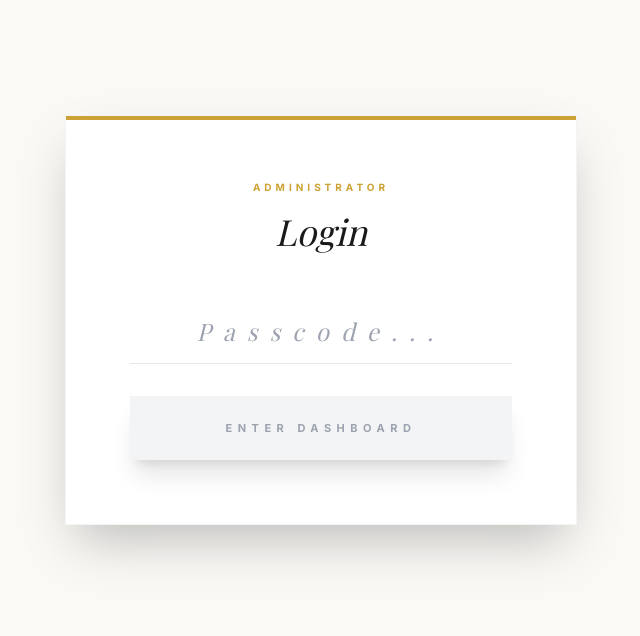
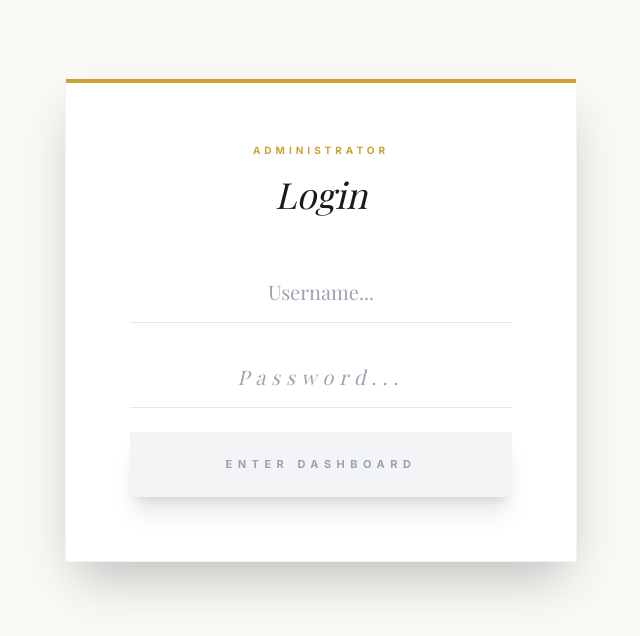
Before and after one commit to mateejan1122-source/Bag-s-jlen, a React (Vite) app: page /admin in a window 1280 px wide. Shown: the top 636 px of the page, without its empty margins (319-959 px from the left). Built offline with nearby package versions, Linux system fonts and the light colour scheme; no server answers; the database is empty; a web font is replaced by a local one.

Commit message:
Update admin login to use username/password from settings

```diff
--- a/pages/AdminDashboard.tsx
+++ b/pages/AdminDashboard.tsx
@@ -19,7 +19,8 @@ type AdminTab = 'reservations' | 'menu' | 'pages' | 'content' | 'events' | 'gall
 export const AdminDashboard: React.FC<{ language: Language }> = ({ language }) => {
     const [isAuthenticated, setIsAuthenticated] = useState(false);
     const [userRole, setUserRole] = useState<'admin' | 'editor'>('admin');
-    const [passcode, setPasscode] = useState('');
+    const [username, setUsername] = useState('');
+    const [password, setPassword] = useState('');
     const [error, setError] = useState('');
     const [activeTab, setActiveTab] = useState<AdminTab>('reservations');
     const [isSidebarOpen, setIsSidebarOpen] = useState(true);
@@ -31,28 +32,31 @@ export const AdminDashboard: React.FC<{ language: Language }> = ({ language }) =
     // UI States
     const [loading, setLoading] = useState(false);
 
-    const correctPasscode = '8410';
-
     const handleLogin = async (e: React.FormEvent) => {
         e.preventDefault();
         setLoading(true);
         try {
-            if (passcode === correctPasscode) {
+            // Fetch credentials from settings
+            const { data: settingsData } = await supabase.from('settings').select('*').in('key', ['admin_username', 'admin_password']);
+
+            let currentUsername = 'admin'; // fallback
+            let currentPassword = '8410'; // fallback
+
+            if (settingsData) {
+                const dbUser = settingsData.find(s => s.key === 'admin_username')?.value;
+                const dbPass = settingsData.find(s => s.key === 'admin_password')?.value;
+                if (dbUser) currentUsername = dbUser;
+                if (dbPass) currentPassword = dbPass;
+            }
+
+            if (username === currentUsername && password === currentPassword) {
                 setUserRole('admin');
                 setIsAuthenticated(true);
                 setError('');
                 fetchData();
             } else {
-                const { data, error } = await supabase.from('admin_users').select('*').eq('passcode', passcode).single();
-                if (error || !data) {
-                    setError(language === 'da' ? 'Forkert adgangskode' : 'Incorrect passcode');
-                    setPasscode('');
-                } else {
-                    setUserRole(data.role || 'editor');
-                    setIsAuthenticated(true);
-                    setError('');
-                    fetchData();
-                }
+                setError(language === 'da' ? 'Forkert brugernavn eller adgangskode' : 'Incorrect username or password');
+                setPassword('');
             }
         } catch (err) {
             setError('Login failed');
@@ -73,22 +77,29 @@ export const AdminDashboard: React.FC<{ language: Language }> = ({ language }) =
                     <span className="text-[#CDA235] text-[10px] font-bold tracking-[0.4em] uppercase block mb-4">ADMINISTRATOR</span>
                     <h2 className="text-4xl serif italic text-[#1a1a1a] mb-12">Login</h2>
 
-                    <form onSubmit={handleLogin} className="space-y-8">
-                        <div className="flex flex-col gap-3">
+                    <form onSubmit={handleLogin} className="space-y-6">
+                        <div className="flex flex-col gap-4">
+                            <input
+                                type="text"
+                                value={username}
+                                onChange={(e) => setUsername(e.target.value)}
+                                placeholder="Username..."
+                                autoCapitalize="none"
+                                className="border-b border-gray-200 py-4 text-center text-xl outline-none focus:border-[#CDA235] serif bg-transparent"
+                            />
                             <input
                                 type="password"
-                                value={passcode}
-                                onChange={(e) => setPasscode(e.target.value)}
-                                placeholder="Passcode..."
-                                className="border-b border-gray-200 py-4 text-center text-2xl tracking-[0.5em] outline-none focus:border-[#CDA235] serif italic bg-transparent"
+                                value={password}
+                                onChange={(e) => setPassword(e.target.value)}
+                                placeholder="Password..."
+                                className="border-b border-gray-200 py-4 text-center text-xl tracking-[0.3em] outline-none focus:border-[#CDA235] serif italic bg-transparent mt-2"
                             />
                         </div>
-                        {error && <p className="text-red-500 text-xs italic">{error}</p>}
+                        {error && <p className="text-red-500 text-xs italic mt-2">{error}</p>}
                         <button
                             type="submit"
-                            disabled={passcode.length < 3}
-                            className={`w-full py-6 text-[11px] font-bold uppercase tracking-[0.5em] transition-all shadow-xl ${passcode.length >= 3 ? 'bg-[#1a1a1a] text-white hover:bg-[#CDA235]' : 'bg-gray-100 text-gray-400 cursor-not-allowed'
-                                }`}
+                            disabled={!username || password.length < 3}
+                            className={`w-full py-6 mt-6 text-[11px] font-bold uppercase tracking-[0.5em] transition-all shadow-xl ${(!username || password.length < 3) ? 'bg-gray-100 text-gray-400 cursor-not-allowed' : 'bg-[#1a1a1a] text-white hover:bg-[#CDA235]'}`}
                         >
                             Enter Dashboard
                         </button>
--- a/pages/admin/SettingsTab.tsx
+++ b/pages/admin/SettingsTab.tsx
@@ -108,6 +108,33 @@ export const SettingsTab: React.FC = () => {
                 <div className="text-center py-16 text-gray-400 text-[12px] uppercase tracking-[0.4em] font-bold">Loading Settings...</div>
             ) : (
                 <div className="space-y-12 pb-24">
+                    {/* Security Information */}
+                    <div className="bg-white shadow-[0_20px_40px_rgba(0,0,0,0.03)] border border-gray-100 p-8">
+                        <h3 className="text-lg font-bold tracking-[0.3em] uppercase text-[#CDA235] mb-8 border-b border-gray-100 pb-4">Admin Security</h3>
+                        <div className="grid grid-cols-1 md:grid-cols-2 gap-8">
+                            <div>
+                                <label className="block text-[10px] uppercase tracking-widest text-gray-500 font-bold mb-2">Admin Username</label>
+                                <input
+                                    type="text"
+                                    value={settings['admin_username'] || ''}
+                                    onChange={e => handleSettingChange('admin_username', e.target.value)}
+                                    className="w-full text-base border-b border-gray-200 py-3 focus:outline-none focus:border-[#CDA235] transition-colors"
+                                    placeholder="admin"
+                                />
+                            </div>
+                            <div>
+                                <label className="block text-[10px] uppercase tracking-widest text-gray-500 font-bold mb-2">Admin Password</label>
+                                <input
+                                    type="text"
+                                    value={settings['admin_password'] || ''}
+                                    onChange={e => handleSettingChange('admin_password', e.target.value)}
+                                    className="w-full text-base border-b border-gray-200 py-3 focus:outline-none focus:border-[#CDA235] transition-colors"
+                                    placeholder="8410"
+                                />
+                            </div>
+                        </div>
+                    </div>
+
                     {/* Contact Information */}
                     <div className="bg-white shadow-[0_20px_40px_rgba(0,0,0,0.03)] border border-gray-100 p-8">
                         <h3 className="text-lg font-bold tracking-[0.3em] uppercase text-[#CDA235] mb-8 border-b border-gray-100 pb-4">Contact Information</h3>
```
